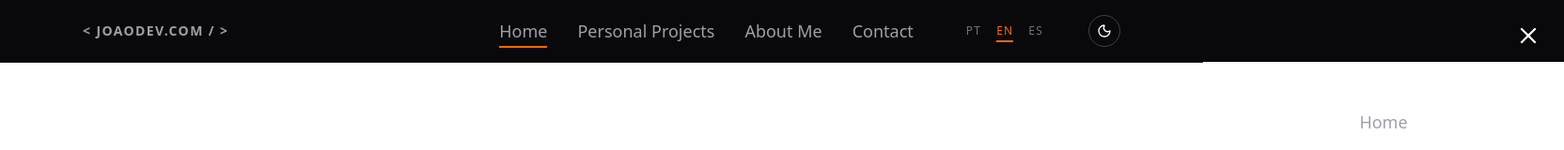
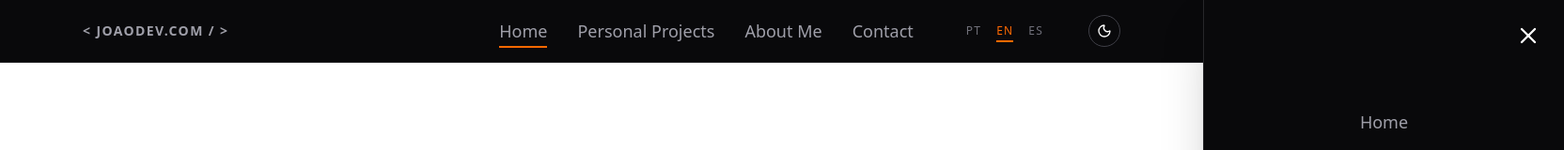
Before and after one commit to jaovic/portifolio-joao, a Next.js app: page / in a window 1280 px wide. Shown: the top 160 px of the page at 94% size, 1664 px wide, since content can reach past the window. Built offline with nearby package versions, Linux system fonts and the light colour scheme.

Commit message:
feat: melhorar o cabeçalho removendo comentários desnecessários e ajustando a opacidade do overlay

```diff
--- a/src/components/Header.tsx
+++ b/src/components/Header.tsx
@@ -11,7 +11,6 @@ export default function Header() {
 	const { t, i18n } = useTranslation();
 	const pathname = usePathname();
 	const { theme, toggleTheme } = useTheme();
-
 	const [open, setOpen] = useState(false);
 
 	function changeLanguage(lang: "pt" | "en" | "es") {
@@ -42,7 +41,7 @@ export default function Header() {
 		"p-2 border border-zinc-700 rounded-full transition-all duration-200 hover:border-orange-500 hover:bg-orange-500/10 active:scale-95";
 
 	return (
-		<header className="sticky top-0 z-40 border-b border-zinc-800 bg-zinc-950 text-white backdrop-blur">
+		<header className="sticky top-0 z-50 border-b border-zinc-800 bg-zinc-950 text-white">
 			<div className="max-w-6xl mx-auto px-6 py-4 flex justify-between items-center">
 				<Link
 					href="/"
@@ -81,7 +80,6 @@ export default function Header() {
 						{t("contact")}
 					</Link>
 
-					{/* LANGUAGE */}
 					<div className="flex gap-4 ml-6">
 						{(["pt", "en", "es"] as const).map((lang) => (
 							<button
@@ -96,7 +94,6 @@ export default function Header() {
 						))}
 					</div>
 
-					{/* THEME */}
 					<button onClick={toggleTheme} className={`${iconButton} ml-4`}>
 						{theme === "dark" ? (
 							<Sun size={16} className="text-orange-400 transition-colors" />
@@ -127,7 +124,7 @@ export default function Header() {
 
 			{/* OVERLAY */}
 			<div
-				className={`fixed inset-0 z-40 bg-black/70 transition-opacity duration-300 ${
+				className={`fixed inset-0 z-40 bg-black/80 transition-opacity duration-300 ${
 					open
 						? "opacity-100 pointer-events-auto"
 						: "opacity-0 pointer-events-none"
@@ -138,7 +135,7 @@ export default function Header() {
 			{/* MOBILE MENU */}
 			<div
 				className={`fixed top-0 right-0 z-50 h-full w-[80%] max-w-sm
-				bg-zinc-950 text-white
+				bg-zinc-950 shadow-2xl border-l border-zinc-800
 				transform transition-transform duration-300 ease-out
 				${open ? "translate-x-0" : "translate-x-full"}`}
 			>
```
